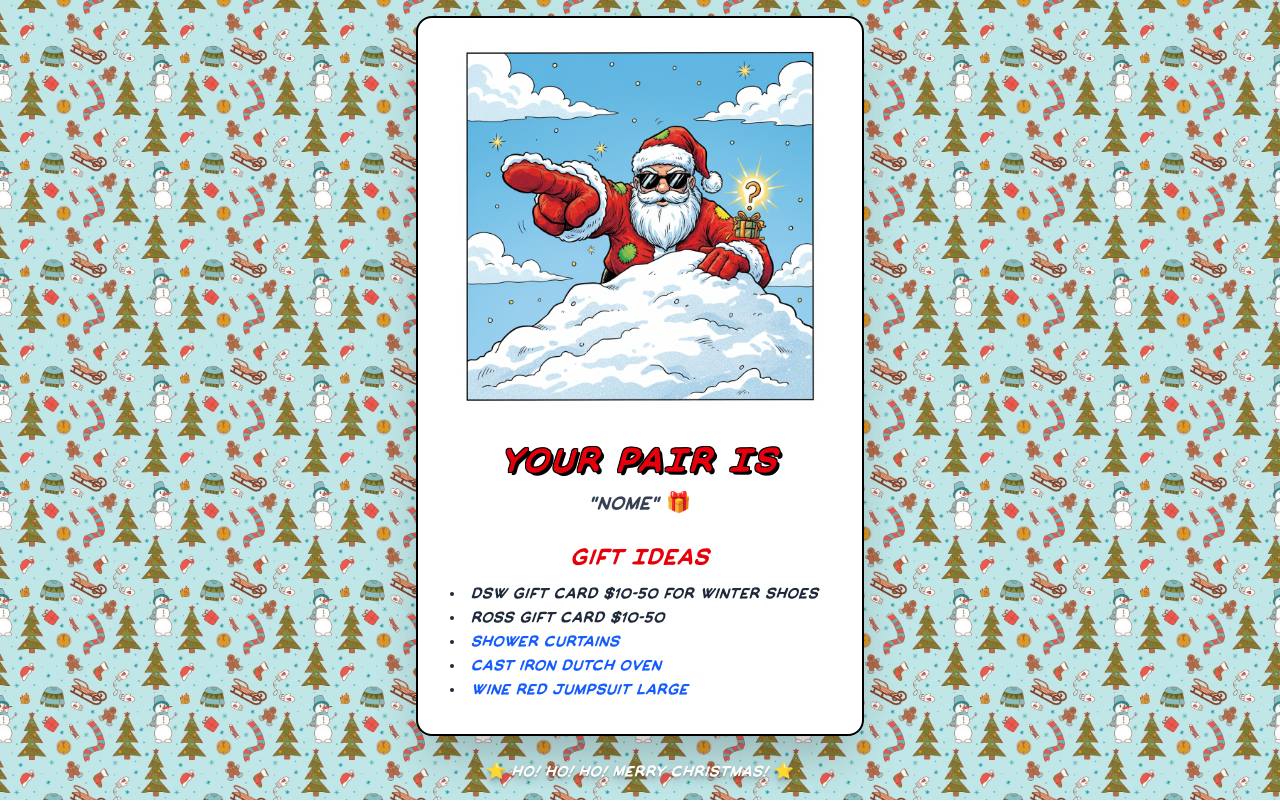
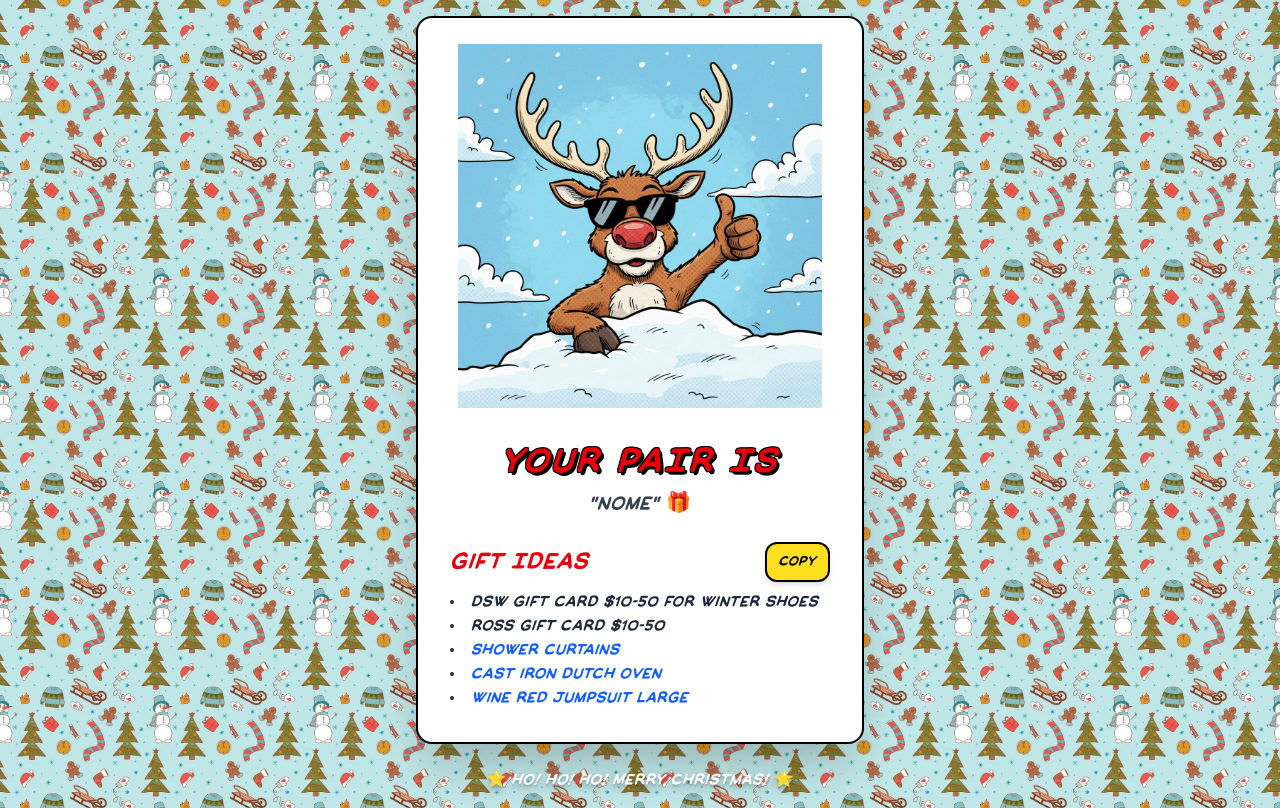
Before and after one commit to MatteoVolpi1/SecretSanta, a Next.js app: page /result in a window 1280 px wide. Built offline with nearby package versions, Linux system fonts and the light colour scheme.

Commit message:
Store secret code in sessionStorage and update result page to retrieve it

```diff
--- a/app/page.tsx
+++ b/app/page.tsx
@@ -13,7 +13,6 @@
   const handleSubmit = (e: React.FormEvent) => {
     e.preventDefault();
     if (code.trim()) {
-      setMessage(`🎅 Code "${code}" received! Preparing your present...`);
       setShowConfirm(true);
     } else {
       setMessage("⚠️ Insert your secret code!");
@@ -110,7 +109,12 @@
                   </button>
                   <button
                     className="flex-1 bg-red-600 hover:bg-red-700 text-white font-black py-3 px-4 rounded-xl border-2 border-black shadow-md"
-                    onClick={() => router.push(`/result?code=${encodeURIComponent(code)}`)}
+                    onClick={() => {
+                      try {
+                        sessionStorage.setItem("secret-code", code);
+                      } catch {}
+                      router.push(`/result`);
+                    }}
                   >
                     Proceed
                   </button>
--- a/app/result/page.tsx
+++ b/app/result/page.tsx
@@ -1,11 +1,18 @@
 "use client";
 
 import Image from "next/image";
-import { useSearchParams } from "next/navigation";
+import { useEffect, useState } from "react";
 
 export default function ResultPage() {
-  const searchParams = useSearchParams();
-  const code = searchParams.get("code") || "";
+  const [code, setCode] = useState("");
+  const [copied, setCopied] = useState(false);
+
+  useEffect(() => {
+    try {
+      const stored = sessionStorage.getItem("secret-code");
+      if (stored) setCode(stored);
+    } catch {}
+  }, []);
 
   // Static demo data: name + gift ideas
   const pairName = "Nome"; // replace with dynamic later
@@ -16,6 +23,20 @@
     { label: "Cast iron dutch oven", url: "https://a.co/d/gOIWBjy" },
     { label: "Wine red jumpsuit LARGE", url: "https://a.co/d/8rnHznD" },
   ];
+
+  const copyIdeas = async () => {
+    const text = [
+      "Gift Ideas:",
+      ...hints.map((h) => (h.url ? `${h.label} - ${h.url}` : h.label)),
+    ].join("\n");
+    try {
+      await navigator.clipboard.writeText(text);
+      setCopied(true);
+      setTimeout(() => setCopied(false), 2000);
+    } catch {
+      setCopied(false);
+    }
+  };
 
   return (
     <div
@@ -32,8 +53,8 @@
           <div className="flex justify-center mb-6 -mt-4">
             <div className="relative w-96 h-96">
               <Image
-                src="/images/comics/secretsanta.png"
-                alt="Secret Santa"
+                src="/images/comics/reindeer.png"
+                alt="Reindeer"
                 fill
                 className="object-contain p-2"
                 priority
@@ -49,18 +70,17 @@
             "{pairName}" 🎁
           </p>
 
-          {/* Code reminder */}
-          {code && (
-            <div className="mb-4 p-3 bg-yellow-100 border-2 border-black rounded-xl">
-              <p className="text-center font-bold text-gray-800">
-                Code used: "{code}" — remember it!
-              </p>
-            </div>
-          )}
-
           {/* Hints list */}
           <div className="space-y-2">
-            <h2 className="text-2xl font-black text-center text-red-600">Gift Ideas</h2>
+            <div className="flex items-center justify-between">
+              <h2 className="text-2xl font-black text-red-600">Gift Ideas</h2>
+              <button
+                onClick={copyIdeas}
+                className="bg-yellow-300 hover:bg-yellow-400 text-black font-black text-sm py-2 px-3 rounded-xl border-2 border-black shadow-md"
+              >
+                {copied ? "Copied!" : "Copy"}
+              </button>
+            </div>
             <ul className="list-disc list-inside text-gray-800 font-bold">
               {hints.map((item, idx) => (
                 <li key={idx} className="break-words">
```
